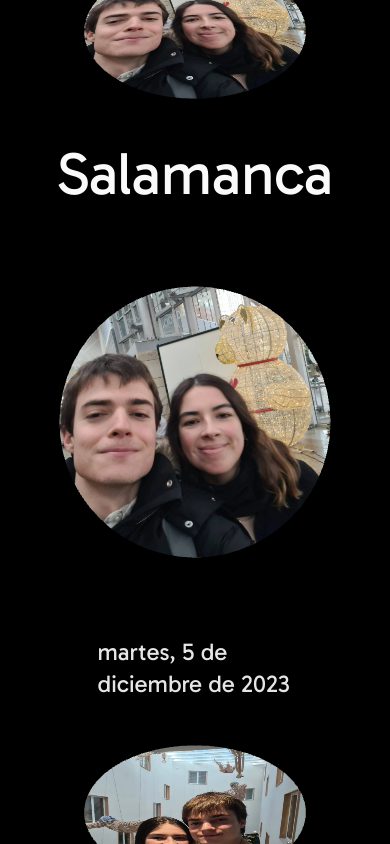
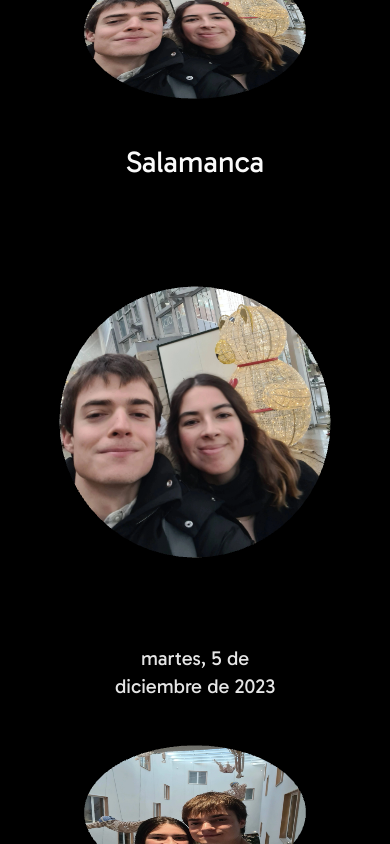
Before and after one commit to PolGubau/djverse, a React (Vite) app: page / in a window 390 px wide. Built offline with nearby package versions, Linux system fonts and the light colour scheme; what @polgubau/animated would draw is missing.

Commit message:
style(InfiniteMenu): 💄 improve text styling for responsive design

```diff
--- a/src/components/InfiniteMenu.tsx
+++ b/src/components/InfiniteMenu.tsx
@@ -60,13 +60,13 @@ const InfiniteMenu: FC<InfiniteMenuProps> = ({ items = [] }) => {
 			{activeItem && (
 				<>
 					<h2
-						className={`absolute font-bold text-neutral-50 text-6xl
+						className={`absolute font-bold text-neutral-50
 
 							// phone
-							max-2xl:translate-x-1/2 right-1/2 top-36 md:top-20
+							max-2xl:translate-x-1/2 right-1/2 top-36 md:top-20 max-2xl:text-center max-2xl:text-3xl
 
 							// pc
-							2xl:left-20 2xl:top-1/2 2xl:-translate-y-1/2
+							2xl:left-20 2xl:top-1/2 2xl:-translate-y-1/2 2xl:text-6xl
 
 							transition-all duration-500 transform ${
 								isMoving
@@ -78,13 +78,13 @@ const InfiniteMenu: FC<InfiniteMenuProps> = ({ items = [] }) => {
 					</h2>
 
 					<p
-						className={`absolute font-bold text-neutral-200 text-2xl
+						className={`absolute font-bold text-neutral-200
 
 							// phone
-							max-2xl:translate-x-1/2 right-1/2 bottom-36 md:bottom-20
+							max-2xl:translate-x-1/2 right-1/2 bottom-36 md:bottom-20 max-2xl:text-center max-2xl:text-xl
 
 							// pc
-							2xl:right-20 2xl:bottom-1/2 2xl:-translate-y-1/2 2xl:max-w-[16ch]
+							2xl:right-20 2xl:bottom-1/2 2xl:-translate-y-1/2 2xl:max-w-[16ch] 2xl:text-2xl
 
 							transition-all duration-500 transform ${
 								isMoving
```
